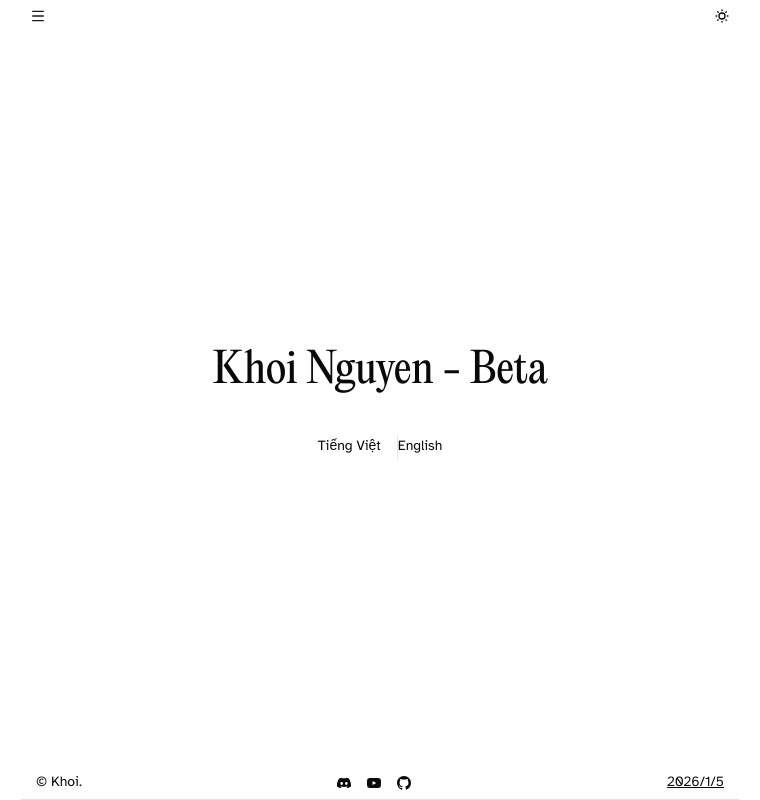
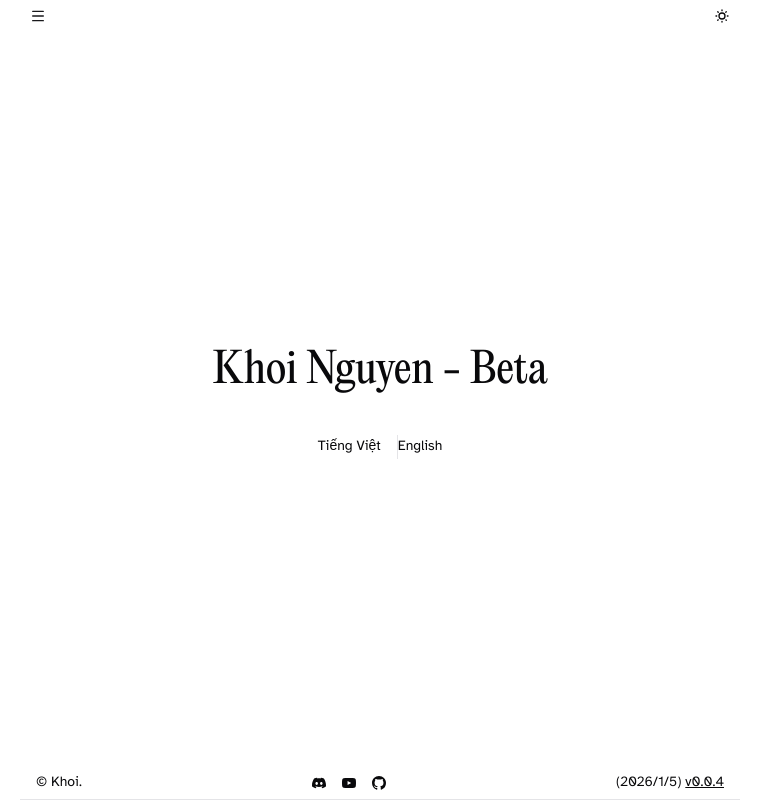
Before and after one commit to khoiw04/Khoi_Blog, an Astro site: page / in a window 1280 px wide. Shown: the whole page, without its empty margins (260-1020 px from the left). Built offline with nearby package versions, Linux system fonts and the light colour scheme; Astro itself is replaced by a stand-in of ours; a web font is replaced by a local one.

Commit message:
Update footer's changelog

```diff
--- a/src/components/Layouts/Footer.astro
+++ b/src/components/Layouts/Footer.astro
@@ -63,9 +63,8 @@ const today = new Date();
                 </a>
             </div>
             <span class="text-sm">
-                <a href="/changelog" class="underline">
-                    {today.getFullYear()}/{today.getMonth()}/{today.getDay()}
-                </a>
+                ({today.getFullYear()}/{today.getMonth()}/{today.getDay()}){" "}
+                <a href="/changelog" class="underline">v0.0.4</a>
             </span>
         </div>
     </section>
```
